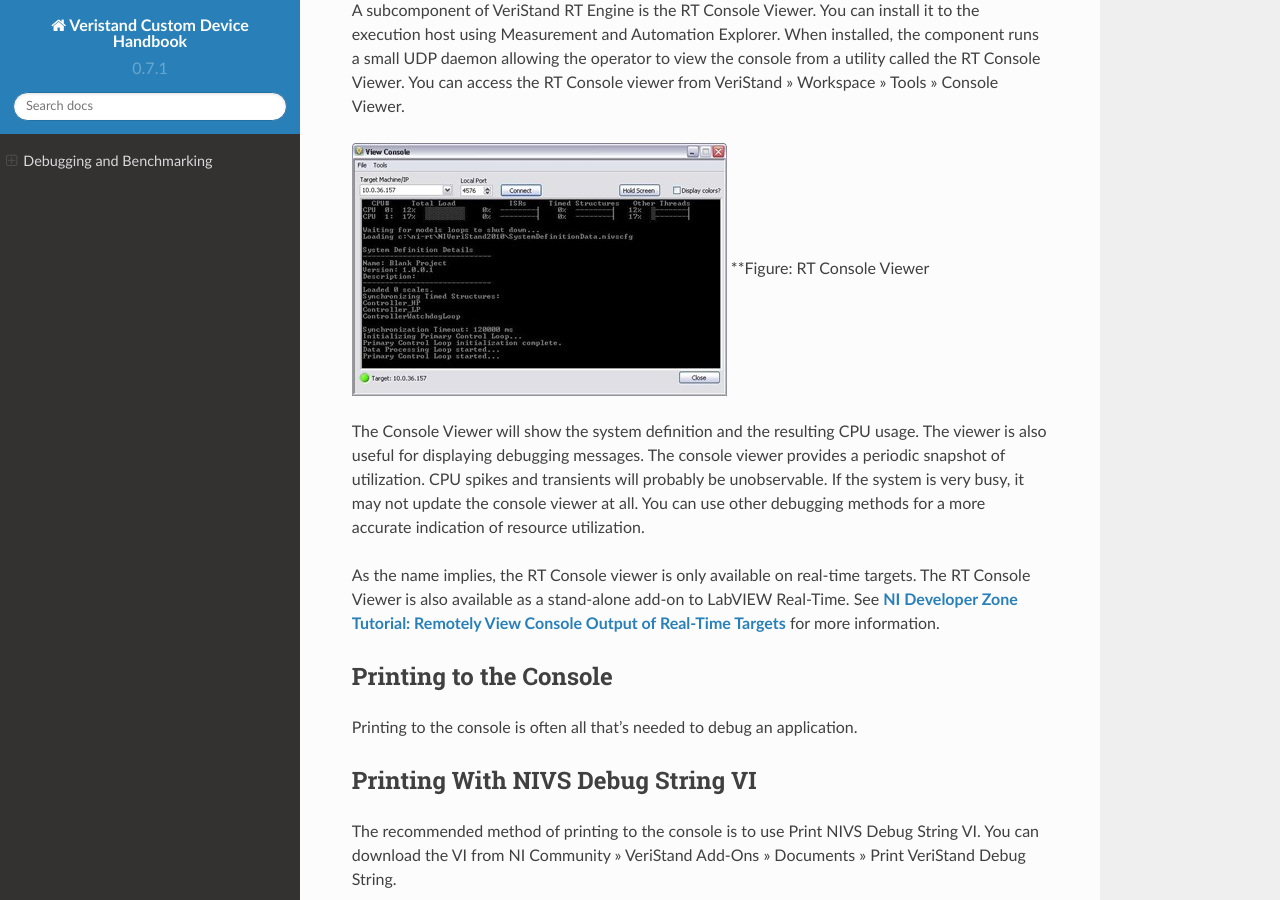
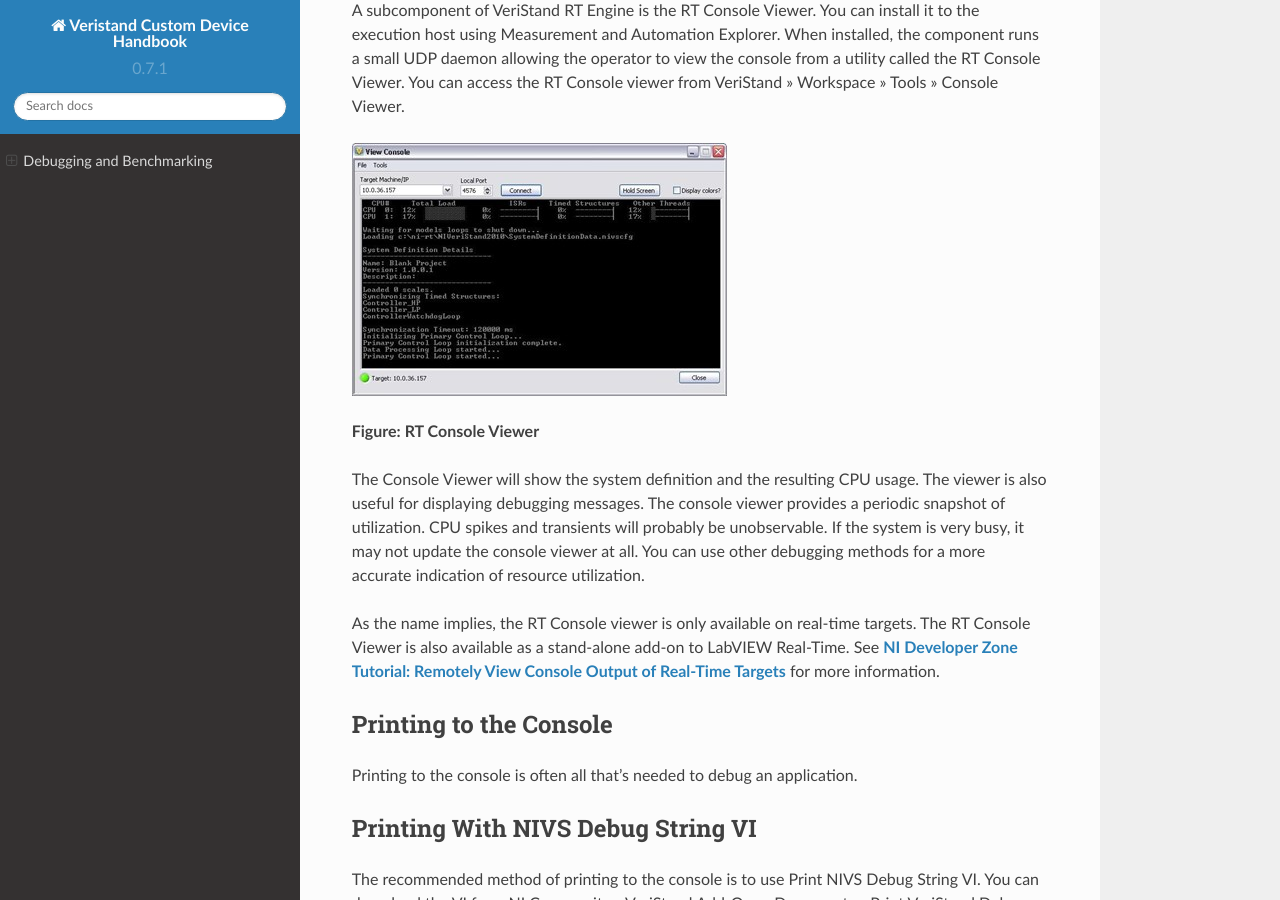
Before and after one commit to ni/niveristand-custom-device-handbook, a Sphinx documentation site: the page built from docs/LabVIEW_Debugging_Techniques.md, in a window 1280 px wide and 900 px high, scrolled down 657 px. Built offline with Sphinx 7.4.7 and the Read the Docs theme 2.0.0, drawn with Linux system fonts in a browser that asks for light colours.

```diff
--- a/docs/LabVIEW_Debugging_Techniques.md
+++ b/docs/LabVIEW_Debugging_Techniques.md
@@ -15,7 +15,8 @@ A subcomponent of VeriStand RT Engine is the RT Console Viewer.
 You can install it to the execution host using Measurement and Automation Explorer. When installed, the component runs a small UDP daemon allowing the operator to view the console from a utility called the RT Console Viewer. You can access the RT Console viewer from VeriStand » Workspace » Tools » Console Viewer.
 
 ![](images/ConsoleViewer1.jpg)
-**Figure: RT Console Viewer
+
+**Figure: RT Console Viewer**
 
 The Console Viewer will show the system definition and the resulting CPU usage. The viewer is also useful for displaying debugging messages. The console viewer provides a periodic snapshot of utilization. CPU spikes and transients will probably be unobservable. If the system is very busy, it may not update the console viewer at all. You can use other debugging methods for a more accurate indication of resource utilization.
 
```
